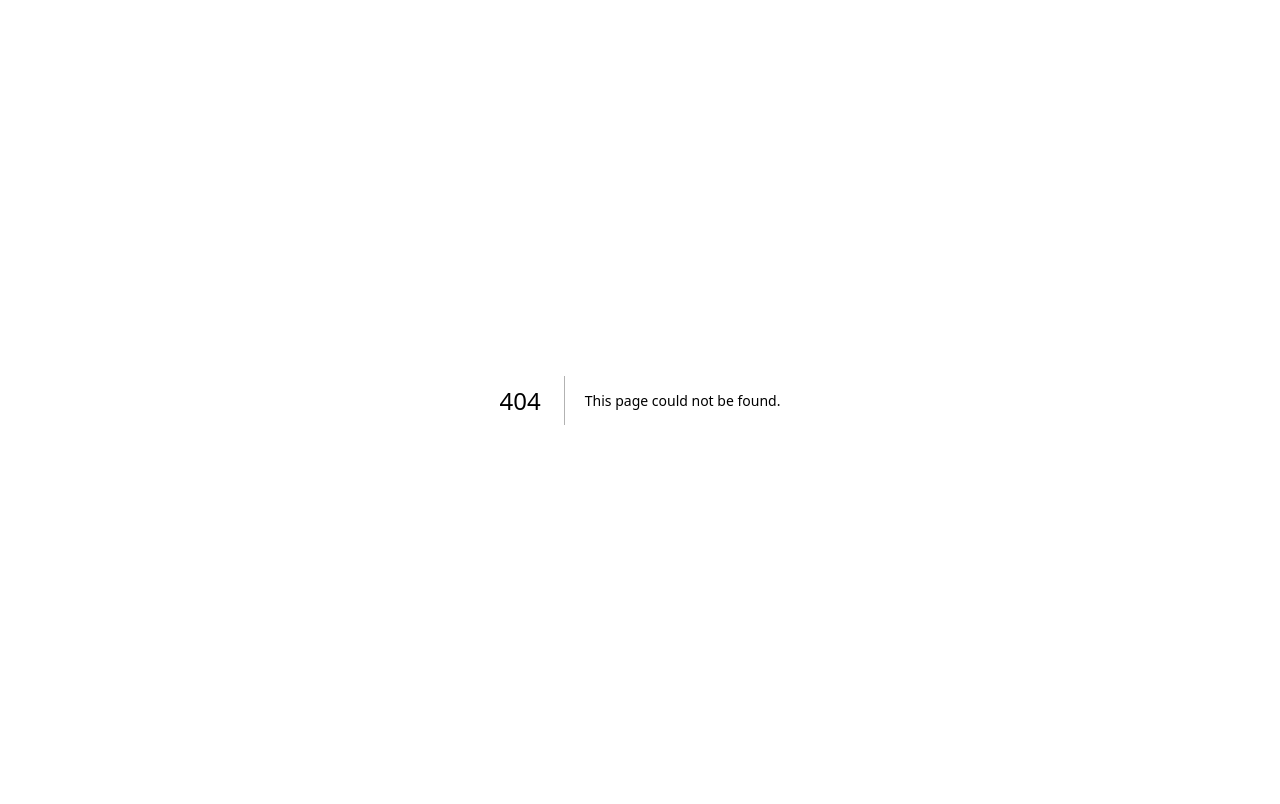
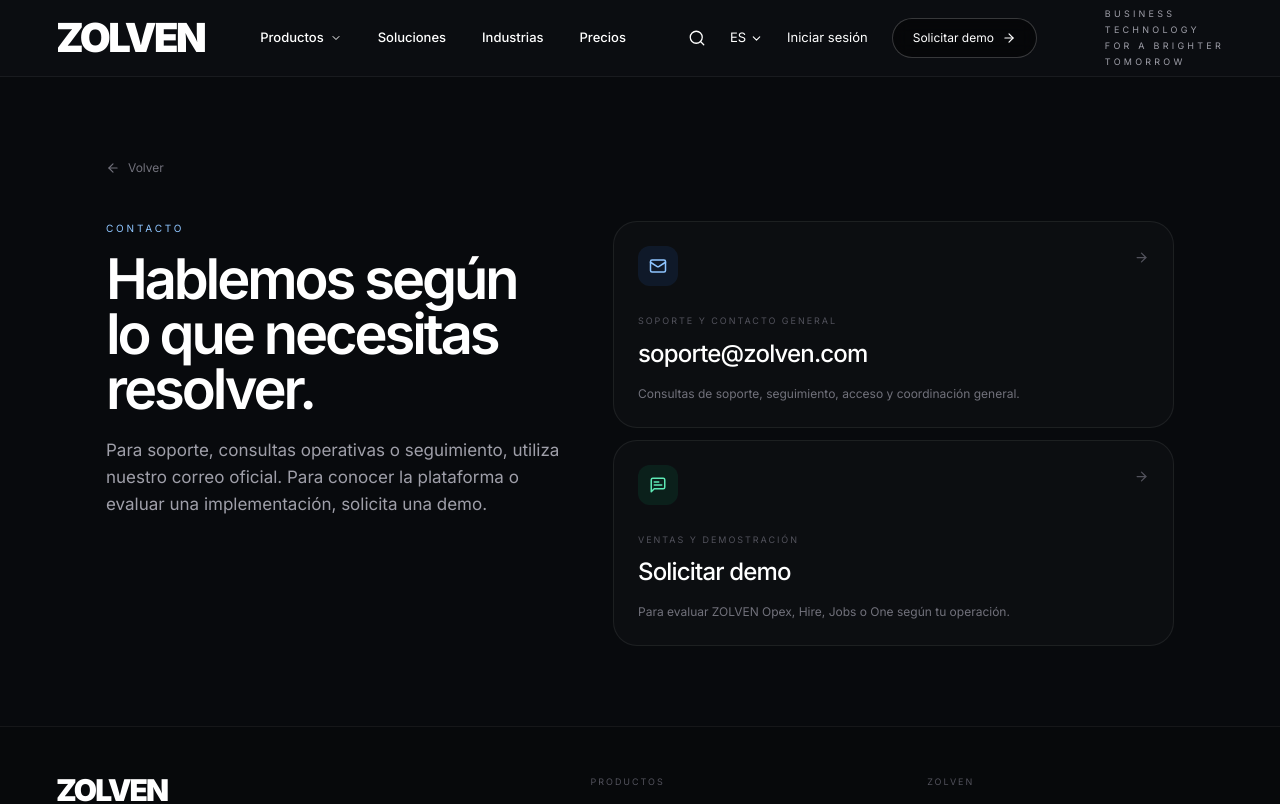
Before and after one commit to liatejera2-oss/zolven-web, a Next.js app: page /contacto in a window 1280 px wide. Before the commit this address had no page. Shown: the top 804 px of the page. Built offline with nearby package versions, Linux system fonts and the light colour scheme.

Commit message:
feat: add ZOLVEN contact page

```diff
--- /dev/null
+++ b/src/app/contacto/page.tsx
@@ -0,0 +1,91 @@
+import Link from "next/link";
+import { ArrowLeft, ArrowRight, Mail, MessageSquareText } from "lucide-react";
+import { SiteHeader } from "@/components/zolven/SiteHeader";
+import { SiteFooter } from "@/components/zolven/SiteFooter";
+
+export default function ContactPage() {
+  return (
+    <main className="min-h-screen bg-[#080A0D] text-white">
+      <div className="border-b border-white/[0.06] bg-[#0B0D11]">
+        <SiteHeader dark />
+      </div>
+
+      <section className="mx-auto max-w-[1180px] px-5 py-14 sm:px-7 sm:py-20 lg:px-14">
+        <Link
+          href="/"
+          className="inline-flex items-center gap-2 text-[12px] text-zinc-500 transition-colors hover:text-white"
+        >
+          <ArrowLeft size={14} /> Volver
+        </Link>
+
+        <div className="mt-10 grid gap-12 lg:grid-cols-[.9fr_1.1fr]">
+          <div>
+            <p className="text-[10px] uppercase tracking-[0.28em] text-blue-300">
+              CONTACTO
+            </p>
+            <h1 className="mt-4 max-w-[560px] text-[42px] font-semibold leading-[.98] tracking-[-0.055em] sm:text-[56px]">
+              Hablemos según lo que necesitas resolver.
+            </h1>
+            <p className="mt-5 max-w-[540px] text-[15px] leading-[1.6] text-zinc-400 sm:text-[17px]">
+              Para soporte, consultas operativas o seguimiento, utiliza nuestro correo oficial. Para conocer la plataforma o evaluar una implementación, solicita una demo.
+            </p>
+          </div>
+
+          <div className="grid gap-3">
+            <a
+              href="mailto:soporte@zolven.com"
+              className="group rounded-[24px] border border-white/[0.07] bg-white/[0.02] p-6 transition-colors hover:bg-white/[0.04]"
+            >
+              <div className="flex items-start justify-between gap-5">
+                <div className="grid size-10 place-items-center rounded-xl bg-blue-500/10">
+                  <Mail size={18} className="text-blue-300" />
+                </div>
+                <ArrowRight
+                  size={15}
+                  className="mt-1 text-zinc-600 transition-transform group-hover:translate-x-1"
+                />
+              </div>
+
+              <p className="mt-7 text-[9px] uppercase tracking-[0.22em] text-zinc-600">
+                SOPORTE Y CONTACTO GENERAL
+              </p>
+              <h2 className="mt-2 text-[24px] font-medium tracking-[-0.035em]">
+                soporte@zolven.com
+              </h2>
+              <p className="mt-3 text-[12px] leading-[1.6] text-zinc-500">
+                Consultas de soporte, seguimiento, acceso y coordinación general.
+              </p>
+            </a>
+
+            <Link
+              href="/solicitar-demo"
+              className="group rounded-[24px] border border-white/[0.07] bg-white/[0.02] p-6 transition-colors hover:bg-white/[0.04]"
+            >
+              <div className="flex items-start justify-between gap-5">
+                <div className="grid size-10 place-items-center rounded-xl bg-emerald-500/10">
+                  <MessageSquareText size={18} className="text-emerald-300" />
+                </div>
+                <ArrowRight
+                  size={15}
+                  className="mt-1 text-zinc-600 transition-transform group-hover:translate-x-1"
+                />
+              </div>
+
+              <p className="mt-7 text-[9px] uppercase tracking-[0.22em] text-zinc-600">
+                VENTAS Y DEMOSTRACIÓN
+              </p>
+              <h2 className="mt-2 text-[24px] font-medium tracking-[-0.035em]">
+                Solicitar demo
+              </h2>
+              <p className="mt-3 text-[12px] leading-[1.6] text-zinc-500">
+                Para evaluar ZOLVEN Opex, Hire, Jobs o One según tu operación.
+              </p>
+            </Link>
+          </div>
+        </div>
+      </section>
+
+      <SiteFooter />
+    </main>
+  );
+}
```
